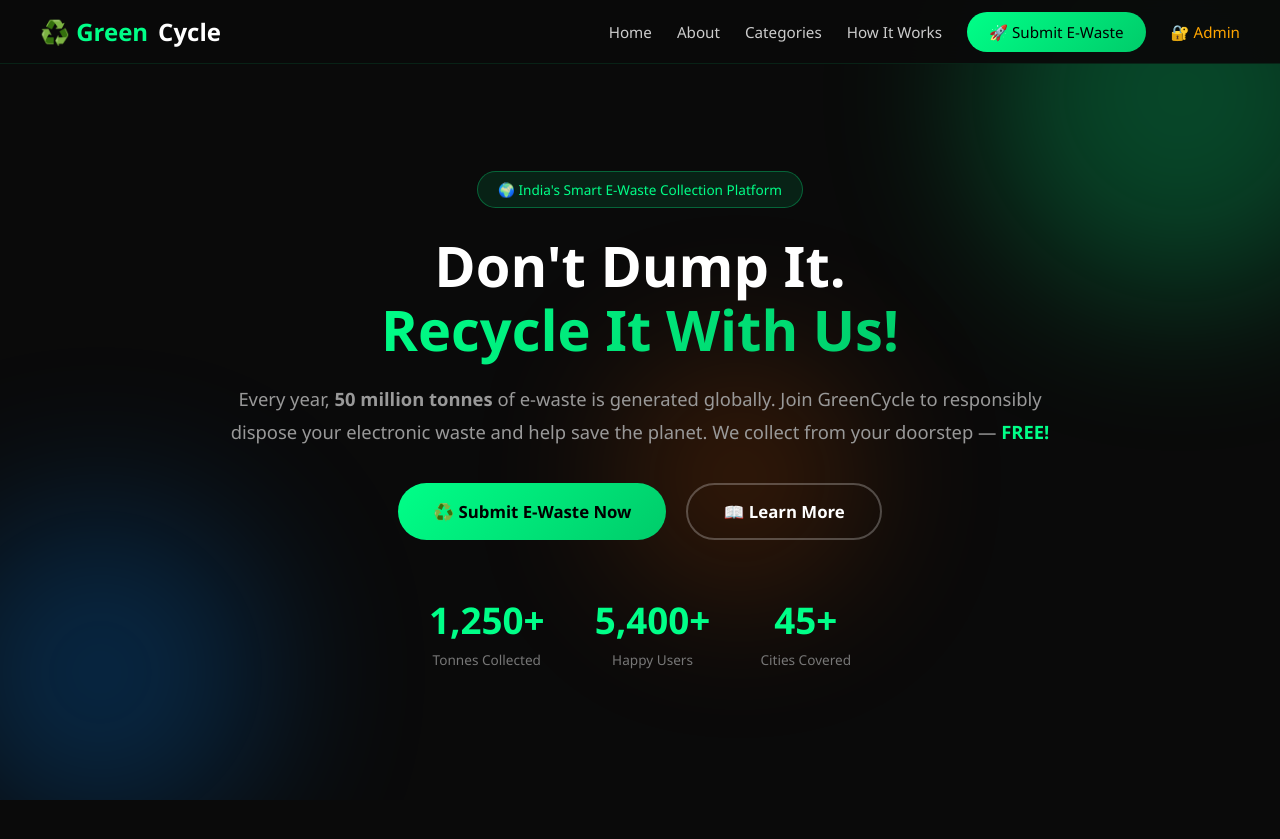
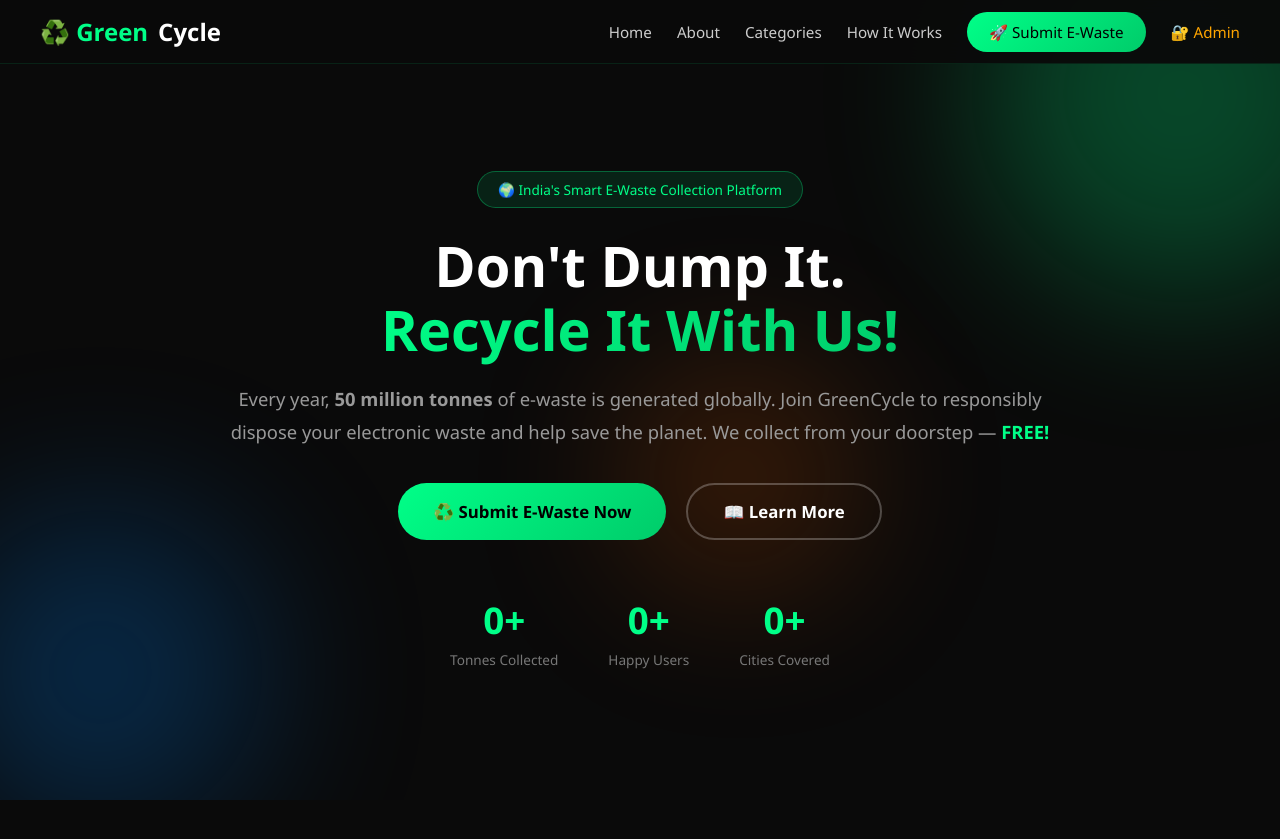
Before and after one commit to pprojectcentreee/E-waste, a plain HTML site: page index.html in a window 1280 px wide. Shown: the top 839 px of the page. Drawn offline with nearby package versions, Linux system fonts and the light colour scheme; no server answers.

Commit message:
Update index.html

```diff
--- a/index.html
+++ b/index.html
@@ -1652,9 +1652,9 @@
 
         // ========== COUNTERS ==========
         function animateCounters() {
-            animateCounter('counterTons', 1250);
-            animateCounter('counterUsers', 5400);
-            animateCounter('counterCities', 45);
+            animateCounter('counterTons', 0);
+            animateCounter('counterUsers', 0);
+            animateCounter('counterCities', 0);
         }
 
         function animateCounter(id, target) {
@@ -2114,4 +2114,5 @@
         });
     </script>
 </body>
+
 </html>
```
